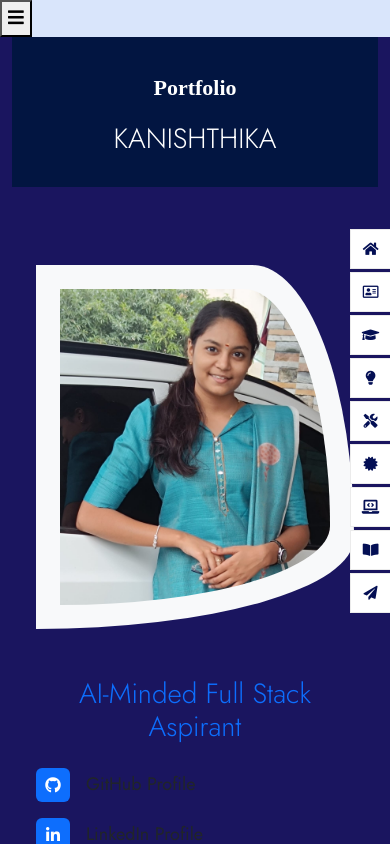
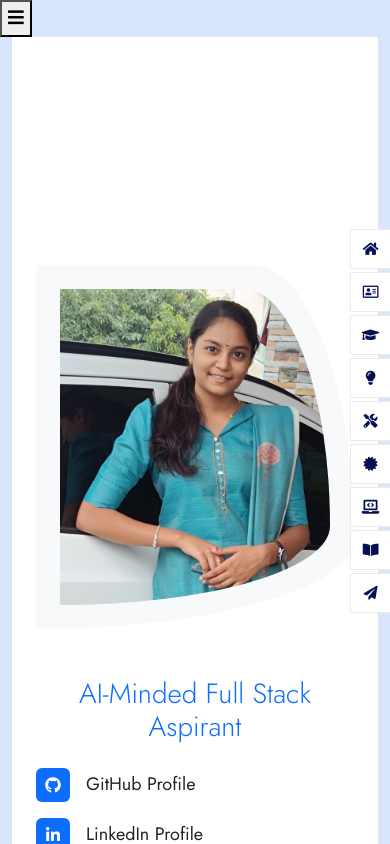
Before and after one commit to Kanishthika11/Kani_portfolio, a React (Vite) app: page / in a window 390 px wide. Shown: the top 844 px of the page. Built offline with nearby package versions, Linux system fonts and the light colour scheme; a web font is replaced by a local one.

Commit message:
g5 index.css

```diff
--- a/src/index.css
+++ b/src/index.css
@@ -792,3 +792,60 @@ body {
     text-align: center;
   }
 }
+
+/* === Fix mobile background and layout === **/
+@media (max-width: 991px) {
+.container-fluid {
+border: none;
+background-color: #d9e5fb !important; /* match desktop light background */
+}
+
+.container-fluid .header-content,
+.container-fluid .about-header,
+.container-fluid .education-header,
+.container-fluid .skills-header,
+.container-fluid .interest-header,
+.container-fluid .testimonial-header,
+.container-fluid .portfolio-header,
+.container-fluid .contact-header {
+padding: 27px;
+background-color: #ffffff !important;
+color: #000 !important;
+text-align: center;
+width: 100% !important;
+}
+
+.container-fluid .header-img,
+.container-fluid .about-content,
+.container-fluid .education-content,
+.container-fluid .skills-content,
+.container-fluid .interest-content,
+.container-fluid .portfolio-content,
+.container-fluid .testimonial-content,
+.container-fluid .contact-content {
+padding-left: 0;
+padding-top: 25px;
+background-color: #ffffff !important;
+color: #000 !important;
+}
+
+.custom-left-panel {
+background-color: #021541 !important;
+color: white !important;
+padding: 2rem !important;
+text-align: center;
+width: 100% !important;
+}
+
+.container-fluid .row.g-0 {
+flex-direction: column;
+margin: 0 !important;
+padding: 0 !important;
+}
+
+.sub-title,
+.display-6,
+.display-5 {
+text-align: center !important;
+}
+}
```
